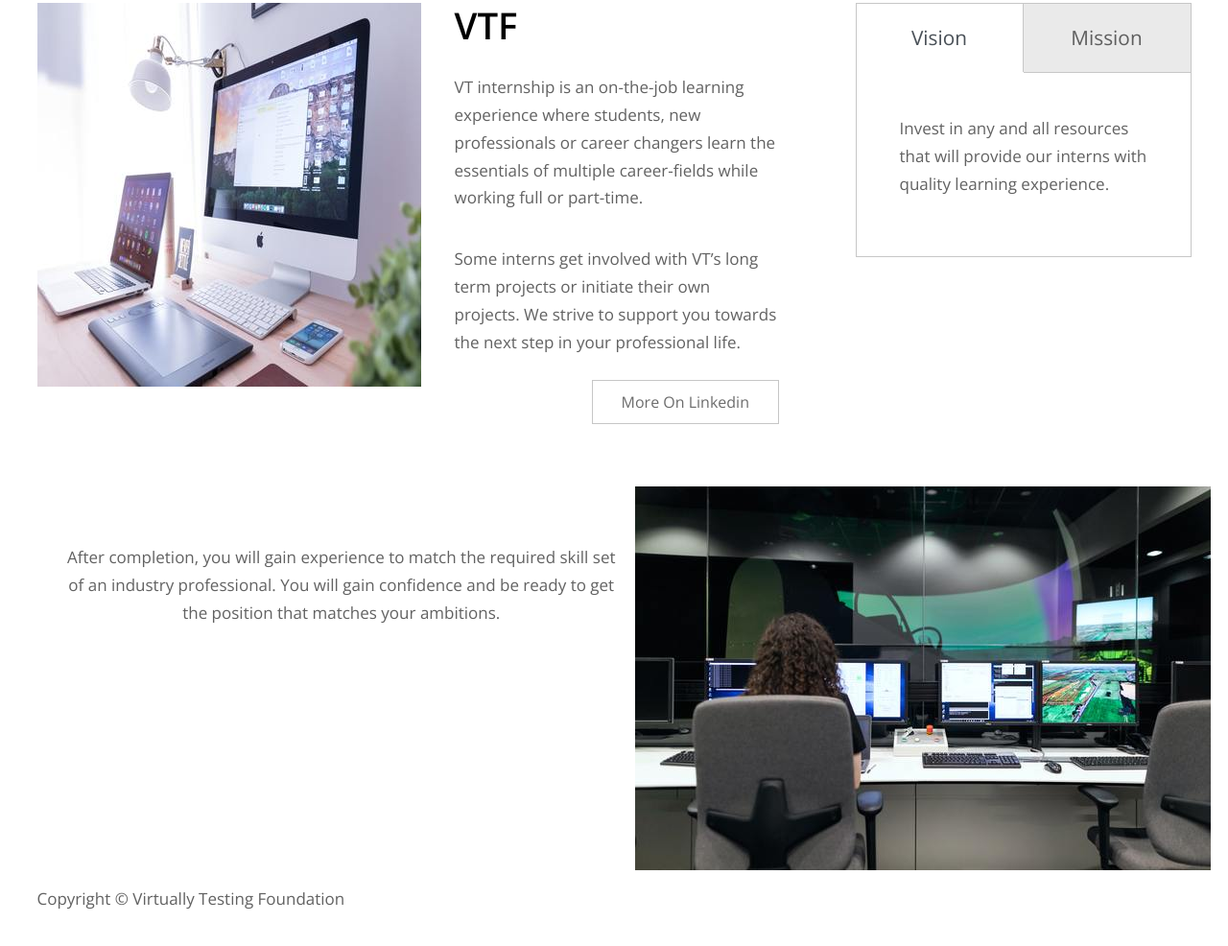
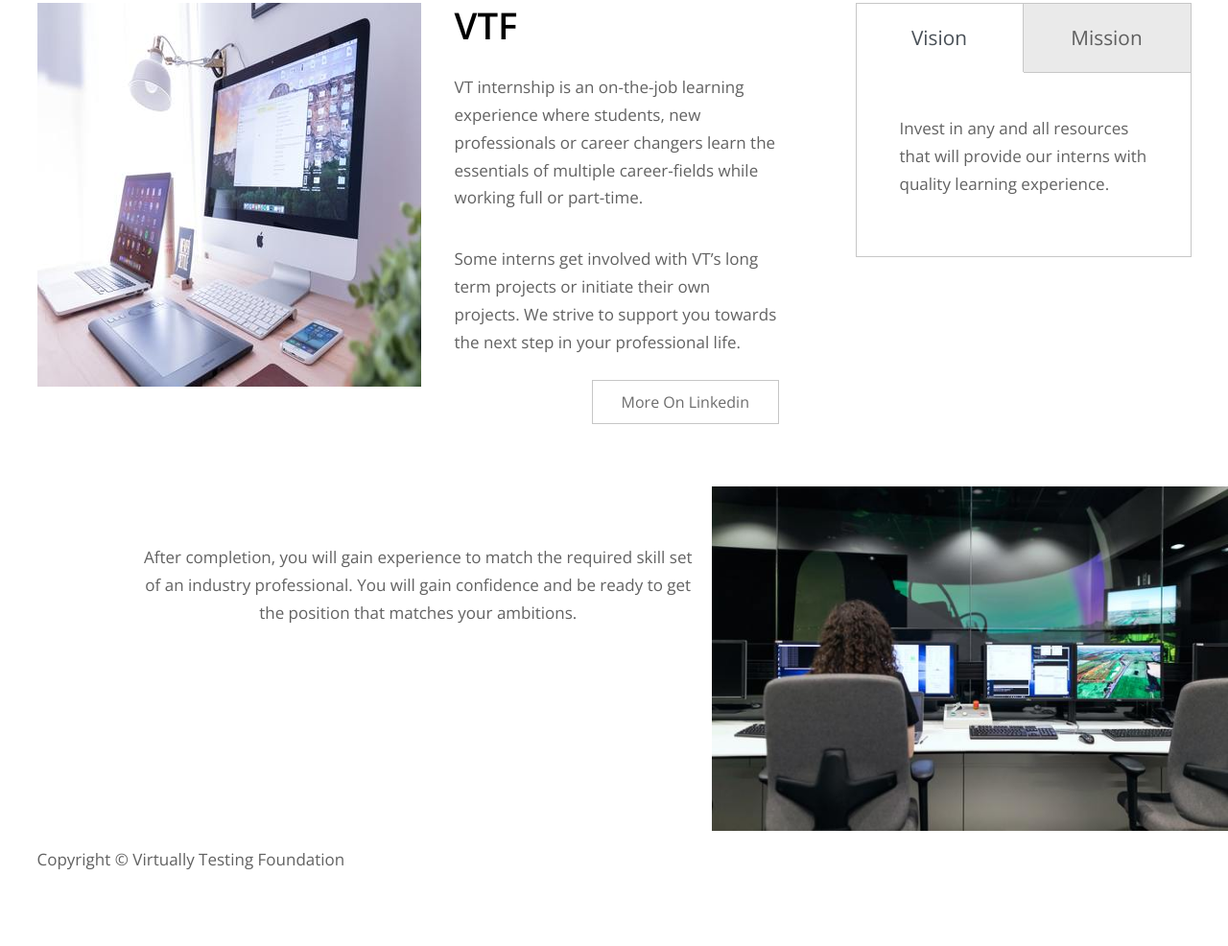
Before and after one commit to palakAggarwal08/internship.github.io, a plain HTML site: page index.html in a window 1280 px wide. Shown: the part 2486-3472 px from the top of the page at 96% size. After the commit the page ends 3437 px from the top, so only its background shows below. Drawn offline with nearby package versions, Linux system fonts and the light colour scheme.

Commit message:
initial commit

```diff
--- a/css/tooplate-style.css
+++ b/css/tooplate-style.css
@@ -451,7 +451,7 @@ figure {
 .tm-contact-header {
   margin-bottom: 40px;
   margin-top: 90px;
-  margin-left: 70px;
+  margin-left: 150px;
   margin-right: 20px;
 }
 .img-last{
```
